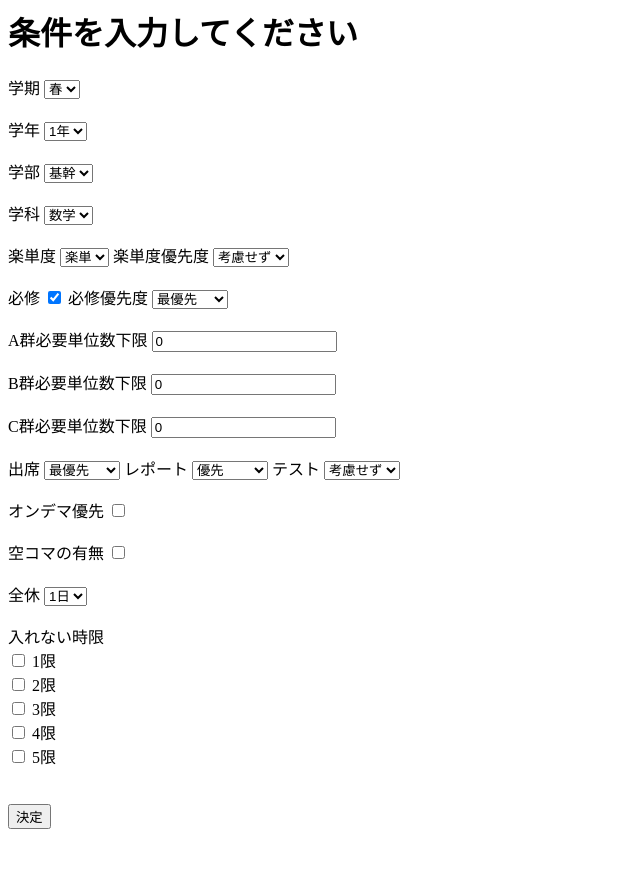
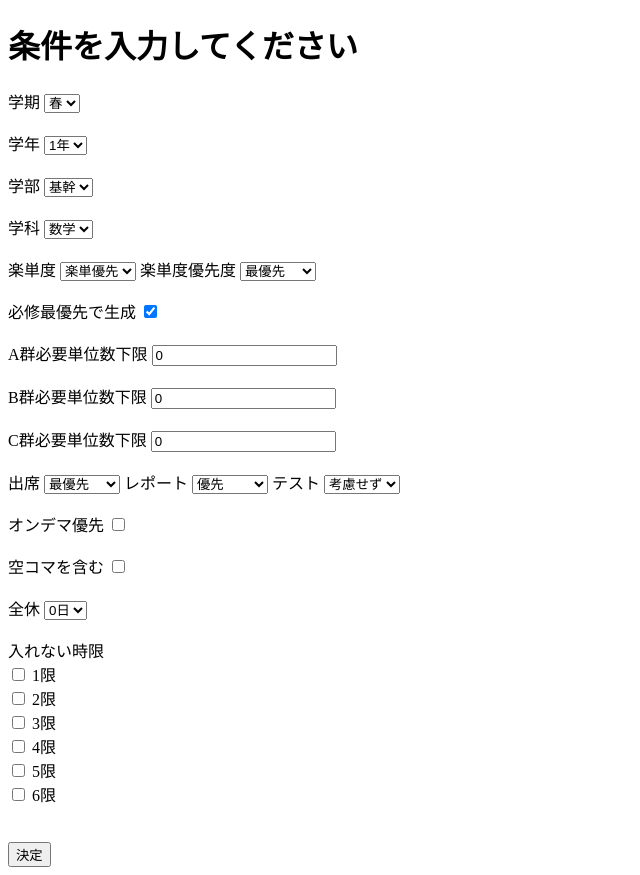
Before and after one commit to ChibaMizuki/hackathon_test, a Django app: page /input/ in a window 1280 px wide. Shown: the whole page, without its empty margins (0-640 px from the left). Before the commit the page ends 829 px from the top, so only its background shows below. Run offline with Django 5.2, Linux system fonts and the light colour scheme.

Commit message:
モデル変更、時間割の枠組み作成、DataFrameの受け取り、

```diff
--- a/scheduler/forms.py
+++ b/scheduler/forms.py
@@ -9,6 +9,7 @@ class ScheduleCriteriaForm(forms.ModelForm):
         (3, '3限'),
         (4, '4限'),
         (5, '5限'),
+        (6, '6限'),
     ]
     excluded_periods = forms.MultipleChoiceField(
         choices=EXCLUDED_PERIOD_CHOICES,
@@ -23,7 +24,7 @@ class ScheduleCriteriaForm(forms.ModelForm):
             'semester', 'grade',
             'faculty', 'department',
             'easy_level', 'easy_level_priority',
-            'required', 'required_priority',
+            'required',
             'a_group_limit', 'b_group_limit', 'c_group_limit',
             'attendance_priority', 'report_priority', 'test_priority',
             'is_ondemand_priority',
--- a/scheduler/make_timetable/main.py
+++ b/scheduler/make_timetable/main.py
@@ -12,7 +12,7 @@ def make_timetable(conditions):
     df_cand_subject, list_error = score(df_cand_subject, conditions)
     if not list_error[0]:
         return df_timetable, list_error
-    df_timetable, list_error = select_sub(df_cand_subject, conditions)
+    #df_timetable, list_error = select_sub(df_cand_subject, conditions)
     #print("学部表示:"+conditions.department)
     #df_cand_subject = score(df_timetable, df_cand_subject, conditions)
 
--- a/scheduler/models.py
+++ b/scheduler/models.py
@@ -32,9 +32,8 @@ class ScheduleCriteria(models.Model):
 
     # 楽単度の選択肢
     EASY_LEVEL_CHOICES = [
-        (1, '楽単'),
-        (2, '落胆'),
-        (3, '落単'),
+        (1, '楽単優先'),
+        (2, '挑戦優先'),
     ]
 
     # 要望レベルの選択肢
@@ -65,16 +64,15 @@ class ScheduleCriteria(models.Model):
 
     # 楽単度のフィールド
     easy_level = models.IntegerField(choices=EASY_LEVEL_CHOICES, default=1)
-    easy_level_priority = models.IntegerField(choices=PRIORITY_CHOICES, default=3)  # 要望レベルを追加
+    easy_level_priority = models.IntegerField(choices=PRIORITY_CHOICES, default=1)  # 要望レベルを追加
 
     # 必修含むかどうかのフィールド
-    required = models.BooleanField(default=True)  # 必修含むかどうか
-    required_priority = models.IntegerField(choices=PRIORITY_CHOICES, default=1)  # 要望レベルを追加
+    required = models.BooleanField(default=True)
 
     # A群、B群、C群の下限値
-    a_group_limit = models.IntegerField(default=0, blank=True, null=True)  # A群必要単位数下限値
-    b_group_limit = models.IntegerField(default=0, blank=True, null=True)  # B群下限値
-    c_group_limit = models.IntegerField(default=0, blank=True, null=True)  # C群下限値
+    a_group_limit = models.PositiveSmallIntegerField(default=0, blank=True, null=True)  # A群必要単位数下限値
+    b_group_limit = models.PositiveSmallIntegerField(default=0, blank=True, null=True)  # B群下限値
+    c_group_limit = models.PositiveSmallIntegerField(default=0, blank=True, null=True)  # C群下限値
 
     # 授業内容区分
     attendance_priority = models.IntegerField(choices=PRIORITY_CHOICES, default=1)
@@ -85,7 +83,7 @@ class ScheduleCriteria(models.Model):
     is_ondemand_priority = models.BooleanField(default=False)
 
     # 全休のフィールド
-    full_day_off = models.IntegerField(choices=[(i, f'{i}日') for i in range(1, 6)], default=1)
+    full_day_off = models.IntegerField(choices=[(i, f'{i}日') for i in range(0, 6)], default=0)
 
     # 空コマの有無
     has_empty_slots = models.BooleanField(default=False)
@@ -98,12 +96,12 @@ class ScheduleCriteria(models.Model):
         excluded_periods_display = ', '.join(f"{i}限" for i in self.excluded_periods) if self.excluded_periods else '除外なし'
 
         return (
-            f"{self.get_semester_display()}\n "
-            f"{self.get_grade_display()}\n "
-            f"{self.get_faculty_display()}\n "
-            f"{self.get_department_display()}\n "
-            f"{self.get_easy_level_display()}({self.get_easy_level_priority_display()})\n "
-            f"{'必修含む' if self.required else '必修なし'}({self.get_required_priority_display()})\n "
+            f"学期: {self.get_semester_display()}\n "
+            f"学年: {self.get_grade_display()}\n "
+            f"学部: {self.get_faculty_display()}\n "
+            f"学科: {self.get_department_display()}\n "
+            f"授業難易度: {self.get_easy_level_display()} ({self.get_easy_level_priority_display()})\n "
+            f"{'必修含む' if self.required else '必修なし'}\n "
             f"A群: {self.a_group_limit}単位 B群: {self.b_group_limit}単位 C群: {self.c_group_limit}単位\n "
             f"出席: {self.get_attendance_priority_display()}\n "
             f"レポート: {self.get_report_priority_display()}\n "
--- a/scheduler/views.py
+++ b/scheduler/views.py
@@ -1,10 +1,11 @@
 from django.views.generic import TemplateView, FormView, RedirectView
 from django.shortcuts import redirect
-from django.urls import reverse_lazy
+from django.urls import reverse_lazy, reverse
 from .forms import ScheduleCriteriaForm
 from .models import ScheduleCriteria
 import time
 from scheduler.make_timetable.main import make_timetable
+import ast
 
 class HomeView(TemplateView):
     template_name = "scheduler/home.html"
@@ -24,7 +25,20 @@ class GeneratingView(RedirectView):
     def get(self, request, *args, **kwargs):
         # 生成処理
         condition = ScheduleCriteria.objects.last()
-        timetable = make_timetable(conditions=condition)
+        timetable, list_error = make_timetable(conditions=condition)
+        print(timetable)
+        print(list_error[1])
+        if not list_error[0]:
+            error_message = list_error[1]
+            return redirect(f"{reverse('result')}?error={error_message}")
+        # else:
+        #     request.session['timetable'] = timetable.to_dict(orient="records")
+        timetable = [
+            {'科目名': 'A', '曜日': '火', '時限': [1], 'URL': 'testa.com'},
+            {'科目名': 'B', '曜日': '水', '時限': [2, 3], 'URL': 'testb.com'},
+            {'科目名': 'concept building and discussion', '曜日': '金', '時限': [2, 3, 4, 5], 'URL': 'https://celese.jp/ja/courses/undergraduate/cbd1/'}
+        ]
+        request.session['timetable'] = timetable
         return super().get(request, *args, **kwargs)
 
 class ResultView(TemplateView):
@@ -34,4 +48,6 @@ class ResultView(TemplateView):
         context = super().get_context_data(**kwargs)
         last = ScheduleCriteria.objects.last()
         context['criteria'] = last
+        context['error'] = self.request.GET.get("error", None)
+        context['timetable'] = self.request.session.pop('timetable', None)
         return context
--- /dev/null
+++ b/static/css/styles.css
@@ -0,0 +1,17 @@
+.timetable-container {
+    display: flex;
+    text-align: center;
+    margin-top: 20px;
+}
+
+table {
+    width: 100%;
+    border-collapse: collapse;
+    text-align: center;
+}
+
+th, td {
+    border: 2px solid black;
+    padding: 15px;
+    min-width: 100px; /* 曜日や時限の幅を広げる */
+}
--- /dev/null
+++ b/templates/base.html
@@ -0,0 +1,18 @@
+{% load static %}
+<!DOCTYPE html>
+<html lang="ja">
+
+<head>
+  <meta charset="UTF-8">
+  <link rel="stylesheet" type="text/css" href="{% static 'css/styles.css' %}">
+  <title>{% block title %}Time Table{% endblock %}</title>
+</head>
+
+
+<body>
+  {% block content %}
+  {% endblock %}
+  <script src="{% static 'js/scripts.js' %}"></script>
+</body>
+
+</html>
--- a/templates/scheduler/home.html
+++ b/templates/scheduler/home.html
@@ -1,2 +1,6 @@
+{% extends "base.html" %}
+
+{% block content %}
 <h1>Home</h1>
 <a href="{% url 'input_form' %}">条件入力</a>
+{% endblock %}
--- a/templates/scheduler/input_form.html
+++ b/templates/scheduler/input_form.html
@@ -1,5 +1,7 @@
+{% extends "base.html" %}
 {% load static %}
-<script src="{% static 'js/script.js' %}"></script>
+
+{% block content %}
 
 <h1>条件を入力してください</h1>
 
@@ -36,10 +38,8 @@
     {{ form.easy_level_priority }}
     <br><br>
 
-    <label for="{{ form.required.id_for_label }}">必修</label>
+    <label for="{{ form.required.id_for_label }}">必修最優先で生成</label>
     {{ form.required }}
-    <label for="{{ form.required_priority.id_for_label }}">必修優先度</label>
-    {{ form.required_priority }}
     <br><br>
 
     <label for="{{ form.a_group_limit.id_for_label }}">A群必要単位数下限</label>
@@ -66,7 +66,7 @@
     {{ form.is_ondemand_priority }}
     <br><br>
 
-    <label for="{{ form.has_empty_slots.id_for_label }}">空コマの有無</label>
+    <label for="{{ form.has_empty_slots.id_for_label }}">空コマを含む</label>
     {{ form.has_empty_slots }}
     <br><br>
 
@@ -80,3 +80,4 @@
 
     <button type="submit">決定</button>
 </form>
+{% endblock %}
```
Also changed, not shown: templates/scheduler/result.html (+43 -1 lines), scheduler/migrations/0011_remove_schedulecriteria_required_priority_and_more.py (added), static/css/style.css (deleted), static/js/scripts.js (renamed from static/js/script.js).
